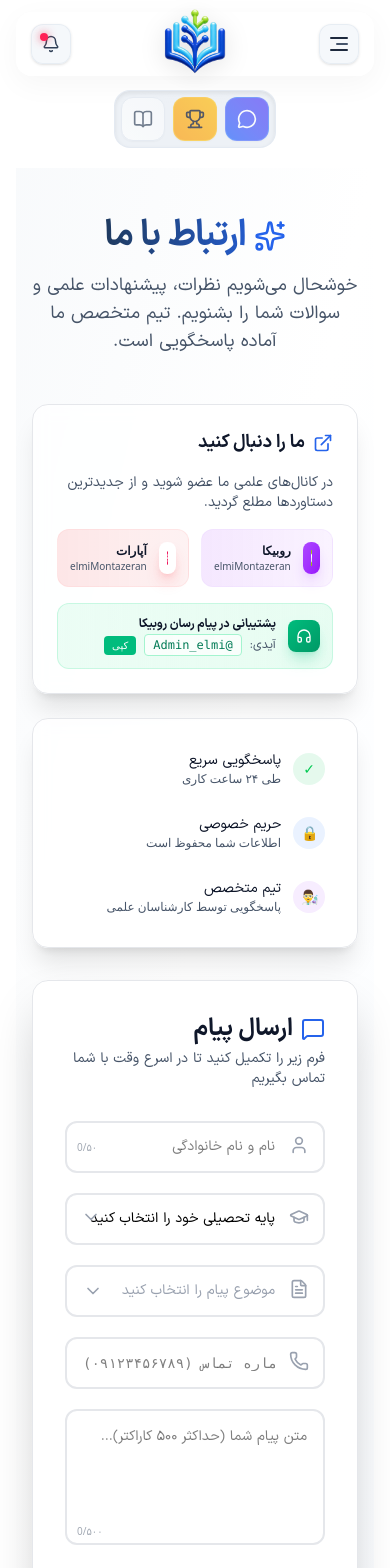
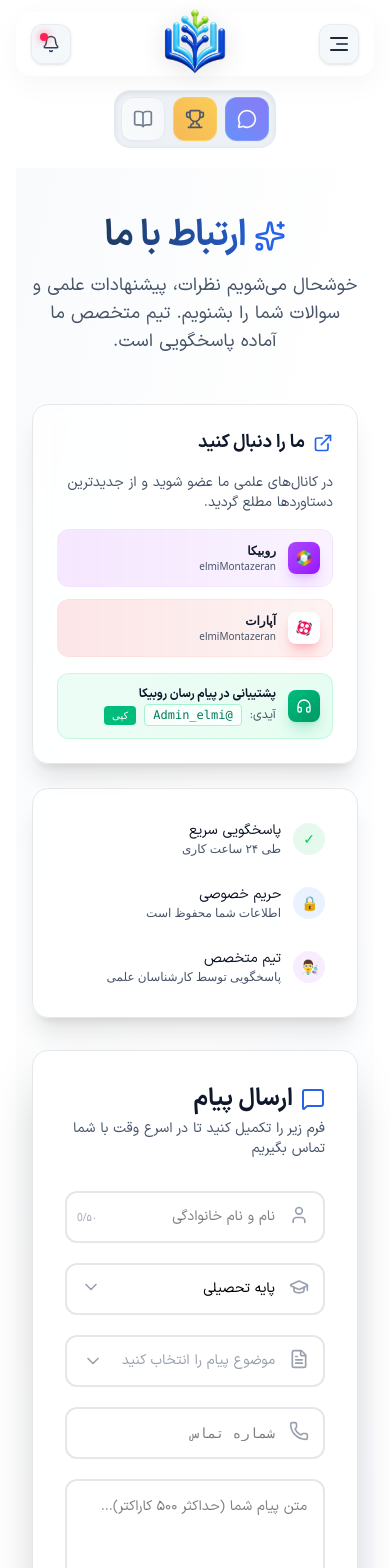
Before and after one commit to Arshia3071382/elmiProject, a Next.js app: page /contactUs in a window 390 px wide. Shown: the top 1568 px of the page. Built offline with nearby package versions, Linux system fonts and the light colour scheme.

Commit message:
seniorAdminPAnel  section  is completing

```diff
--- a/src/app/contactUs/page.tsx
+++ b/src/app/contactUs/page.tsx
@@ -226,7 +226,7 @@
                   گردید.
                 </p>
 
-                <div className="grid grid-cols-2 gap-3">
+                <div className="flex flex-col sm:grid grid-cols-2 gap-3">
                   <a
                     href={socialLinks.rubika}
                     target="_blank"
@@ -414,7 +414,7 @@
                       className="w-full border-2 border-border bg-white/50 rounded-xl pr-12 pl-4 py-3.5 text-sm focus:outline-none focus:border-secondary focus:ring-4 focus:ring-blue-500/10 transition-all hover:border-blue-300 appearance-none cursor-pointer"
                       style={{ fontFamily: "iranSans-r" }}
                     >
-                      <option value="">پایه تحصیلی خود را انتخاب کنید</option>
+                      <option value="">پایه تحصیلی</option>
                       {grades.map((grade) => (
                         <option key={grade} value={grade}>
                           {grade}
@@ -479,7 +479,7 @@
                     <input
                       type="text"
                       required
-                      placeholder="شماره تماس (۰۹۱۲۳۴۵۶۷۸۹)"
+                      placeholder="شماره تماس"
                       value={formData.phone}
                       onChange={handlePhoneChange}
                       className="w-full text-right w-full border-2 border-border bg-white/50 rounded-xl pr-12 pl-4 py-3.5 text-sm focus:outline-none focus:border-secondary focus:ring-4 focus:ring-blue-500/10 transition-all hover:border-blue-300 text-left font-mono"
```
